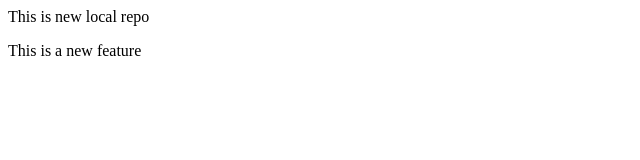
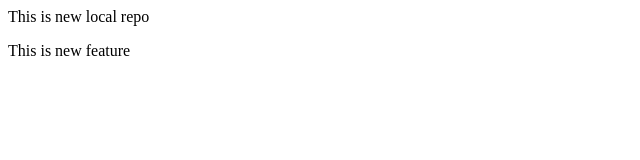
Before and after one commit to mandeepbhandal/localrepo, a plain HTML site: page index.html in a window 1280 px wide. Shown: the full height of the page, 0-640 px from the left. Drawn offline with Linux system fonts and the light colour scheme.

Commit message:
Add feature

```diff
--- a/index.html
+++ b/index.html
@@ -1,2 +1,2 @@
 <p>This is new local repo</p>
-<p> This is a new feature</p>
+<p> This is new feature</p>
```
